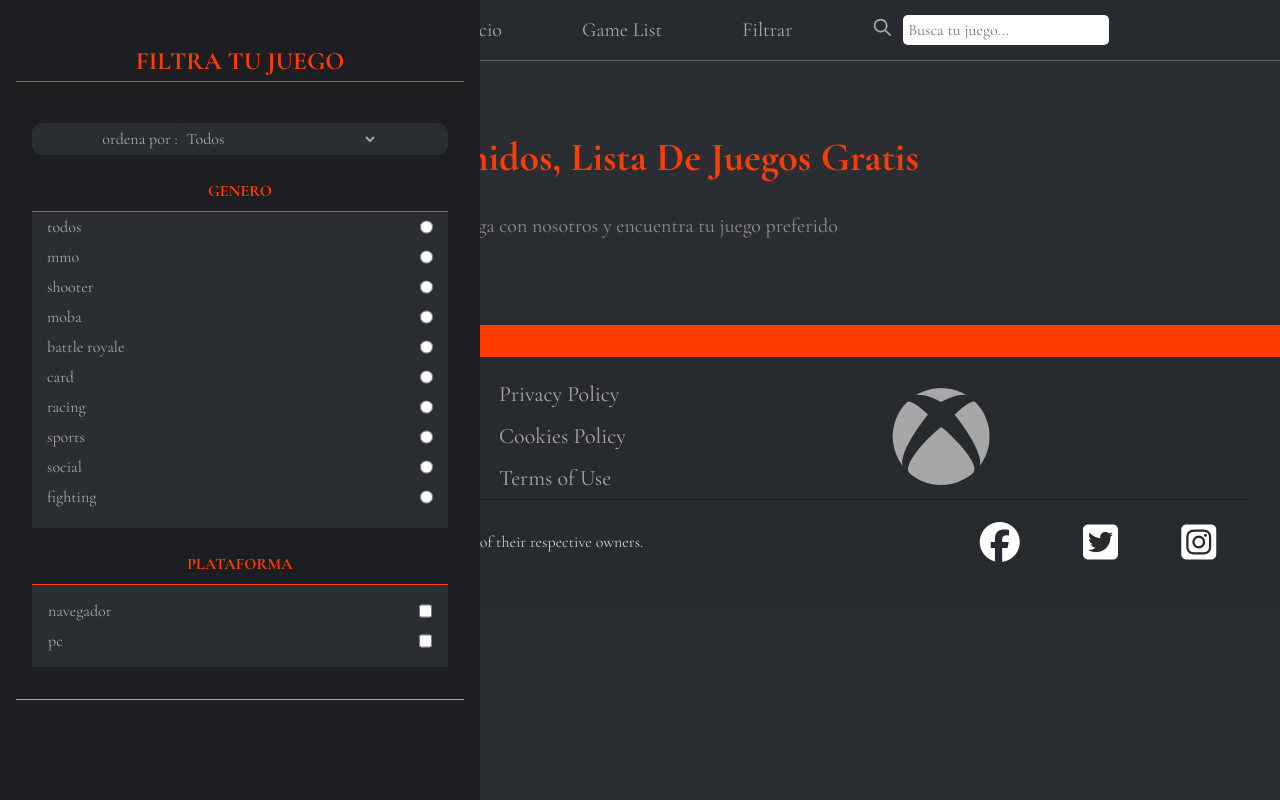
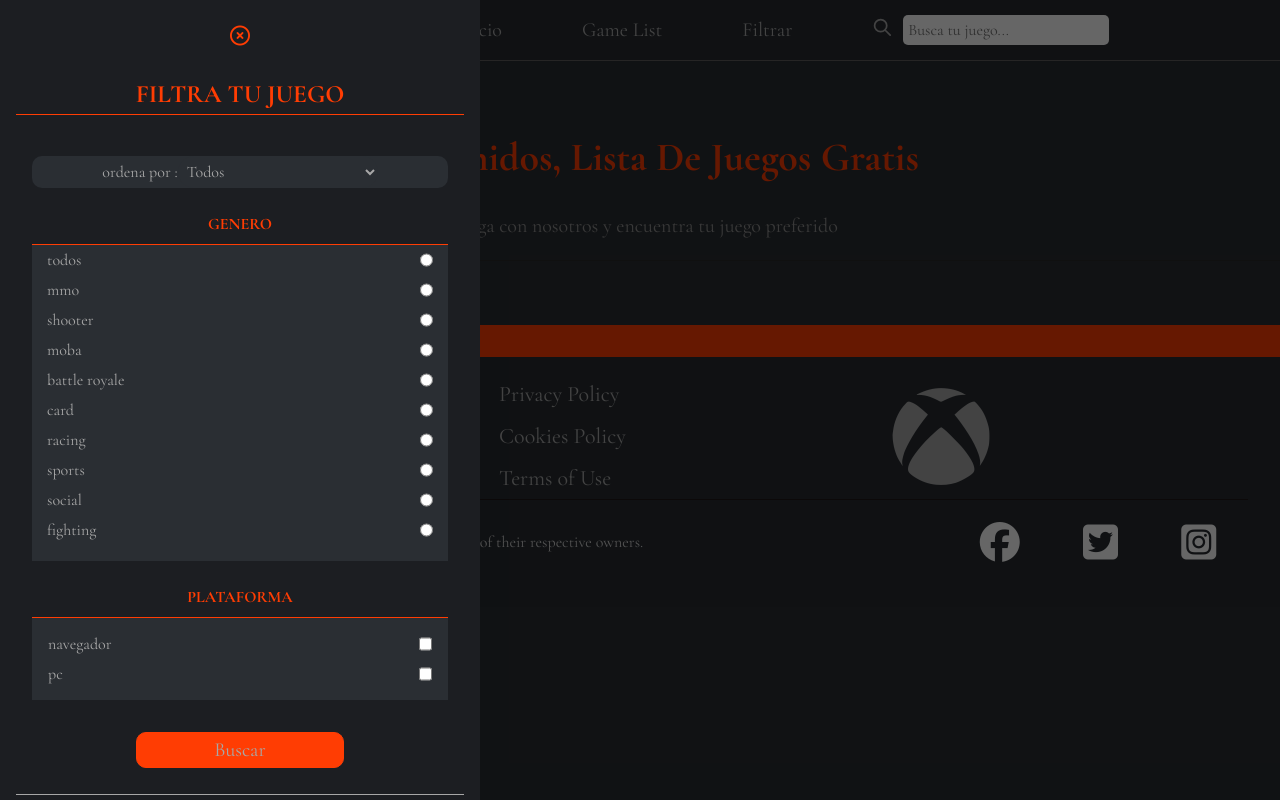
Before and after one commit to GamaDev-Andres/FindYourGames, a website: page src/html/gameList.html in a window 1280 px wide. Both pictures are taken after a click on the link "Filtrar". Drawn offline with nearby package versions, Linux system fonts and the light colour scheme; no server answers.

Commit message:
continue dandole la funcionalidad de la apertura y cierre del filtro

```diff
--- a/src/html/gameList.html
+++ b/src/html/gameList.html
@@ -67,8 +67,12 @@
       </nav>
       <!--FIN NAVEGACION-->
       <!--INICIO DE FILTRO-->
-      <aside class="aside-filtro">
+      <aside id="contenido-filtro" class="aside-filtro">
+        <div class="div-filtro">
           <div class="contendor-filtro">
+            <button class="cerrar-filtro">
+              <i class="far fa-times-circle"></i>
+            </button>
             <h3 class="titulo-filtro">Filtra Tu Juego</h3>
             <form class="formulario">
               <!-- FILTRO ORDENAR - INICIO -->
@@ -224,7 +228,13 @@
                 </div>
               </div>
               <!-- FILTRO PLATAFORMA -FIN -->
+              <div class="div-submit">
+                <label for="submit-filtro">
+                  <input id="submit-filtro" type="submit" value="Buscar" />
+                </label>
+              </div>
             </form>
+          </div>
         </div>
       </aside>
       <!--FIN FILTRO-->
--- a/src/javascript/app.js
+++ b/src/javascript/app.js
@@ -1,12 +1,19 @@
+const body = document.querySelector("body");
+const contenedorFiltro = document.querySelector(".aside-filtro");
+const filtro = document.querySelector(".div-filtro");
 const iconoMenu = document.querySelector(".menu");
 const inputSearch = document.querySelector(".buscar");
 const formulario = document.querySelector(".formulario-buscar");
+const btnFiltro = document.querySelector(".filtrar");
+
 //DOMContentLoaded
 document.addEventListener("DOMContentLoaded", () => {
   iconoMenu.addEventListener("click", desplegarMenu);
   consultarAPI();
   detectaScroll();
   formulario.addEventListener("submit", buscadorGames);
+  btnFiltro.addEventListener("click", abrirFiltro);
+  document.addEventListener("click", cerrarFiltro);
 });
 //FUNCION PARA DESPLEGAR EL MENU ,CUANDO DOY CLICK EN EL ICONO
 function desplegarMenu() {
@@ -49,7 +56,7 @@ function crearHtml(resultado) {
   if (resultado.length >= 30) {
     arrayGames = resultado.slice(inicial, fin);
   } else {
-    arrayGames = resultado;
+    arrayGames = [...resultado];
   }
 
   //ITERO EL ARRAY QUE SEPARE
@@ -199,3 +206,22 @@ function limpiarHtml() {
 }
 //////////////////////////////////////////////////////////////
 //APARECER ASIDE DANDO CLICK EN FILTRAR
+function abrirFiltro(e) {
+  e.preventDefault();
+
+  contenedorFiltro.style.visibility = "visible";
+
+  filtro.classList.add("transicion");
+  body.classList.add("scroll-body");
+}
+function cerrarFiltro(e) {
+  if (
+    e.target.id === "contenido-filtro" ||
+    e.target.classList.contains("far")
+  ) {
+    console.log("estoy awui");
+    filtro.classList.remove("transicion");
+    body.classList.remove("scroll-body");
+    contenedorFiltro.style.visibility = "hidden";
+  }
+}
--- a/src/scss/layout/_aside.scss
+++ b/src/scss/layout/_aside.scss
@@ -6,6 +6,17 @@
     color: $blanco;
     font-weight: 400;
     font-size: 16px;
+  }
+  .cerrar-filtro {
+    display: block;
+    border: none;
+    padding-top: 10px;
+    background-color: transparent;
+    margin: 0 auto;
+    color: $naranja;
+    i {
+      font-size: 20px;
+    }
   }
   .titulo-filtro {
     text-align: center;
@@ -94,27 +105,69 @@
         align-items: space-between;
         padding: 0;
       }
-      //   input {
-      //     display: block;
-      //     // margin-left: 10px;
-      //   }
+    }
+  }
+  .div-submit {
+    width: 50%;
+    border-radius: 10px;
+    margin-bottom: 10px;
+    input {
+      font-size: 20px;
+      width: 100%;
+      border-radius: 10px;
+      display: block;
+      background-color: $naranja;
+      border: 1px solid $naranja;
+      margin: 0 auto;
+      padding: 5px;
+      &:focus {
+        background-color: darken($naranja, $amount: 10);
+        transform: scale(1.03);
+        transition: all 0.3s linear;
+      }
     }
   }
 }
-.aside-filtro {
+.div-filtro {
   overflow: scroll;
   background-color: #1c1e22;
   padding: 1rem;
-
   width: 35%;
   height: 100vh;
   display: flex;
   position: fixed;
   top: 0;
-  left: 0px;
-  z-index: 1000;
-  //   transform: translateX(-100%);
+  bottom: 0;
+  left: 0;
+  right: 0;
+  transform: translateX(-100%);
+  transition: transform 0.3s linear;
+  &.transicion {
+    transform: translateX(0%);
+  }
+  &.ocultar {
+    transform: translateX(-100%);
+    transition: transform 0.3s linear;
+  }
   @include desktop {
     width: 50%;
   }
+  @include tablet {
+    width: 100%;
+  }
 }
+
+.scroll-body {
+  overflow: hidden;
+}
+.aside-filtro {
+  position: fixed;
+  top: 0;
+  bottom: 0;
+  left: 0;
+  right: 0;
+  background-color: rgba(0, 0, 0, 0.6);
+  z-index: 9999;
+  visibility: hidden;
+  transition: background-color 3000ms linear;
+}
```
Also changed, not shown: index.html (+0 -1 lines), build/css/style.css, 1 other file. Lines whose indentation alone changed are shown as unchanged.
